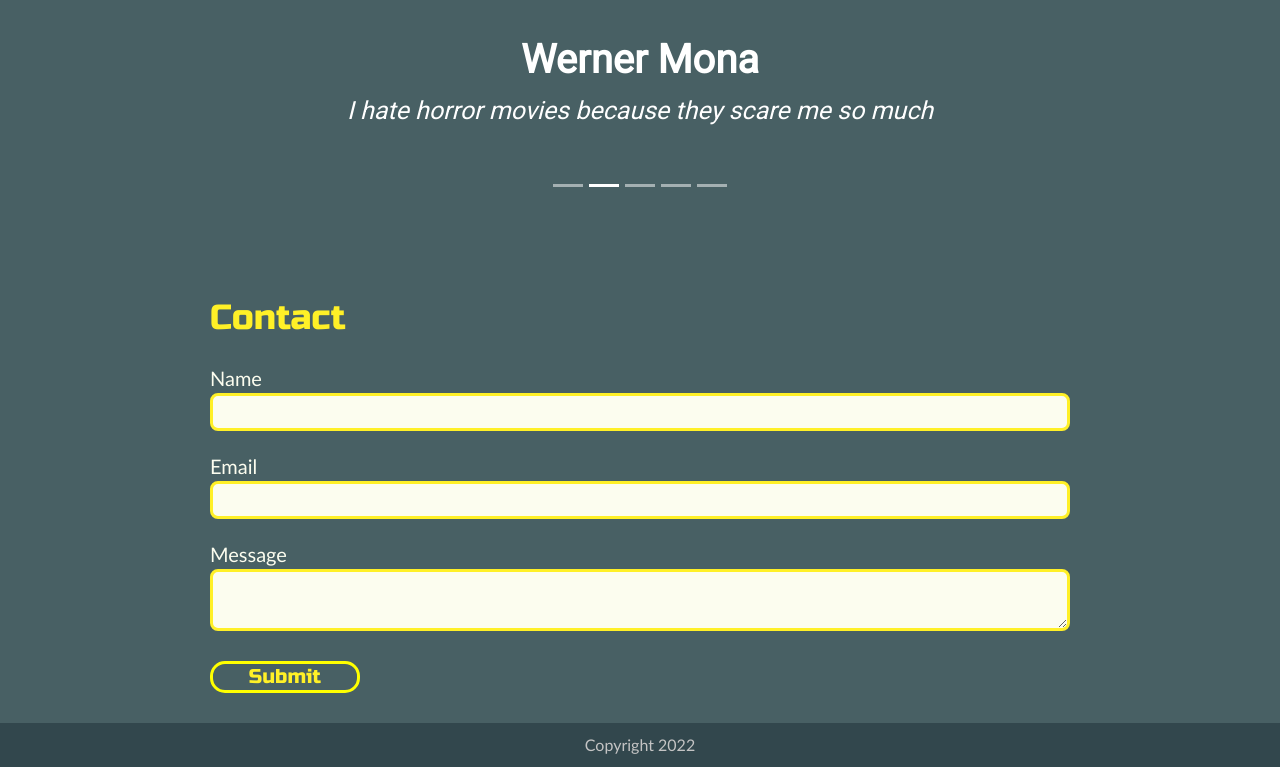
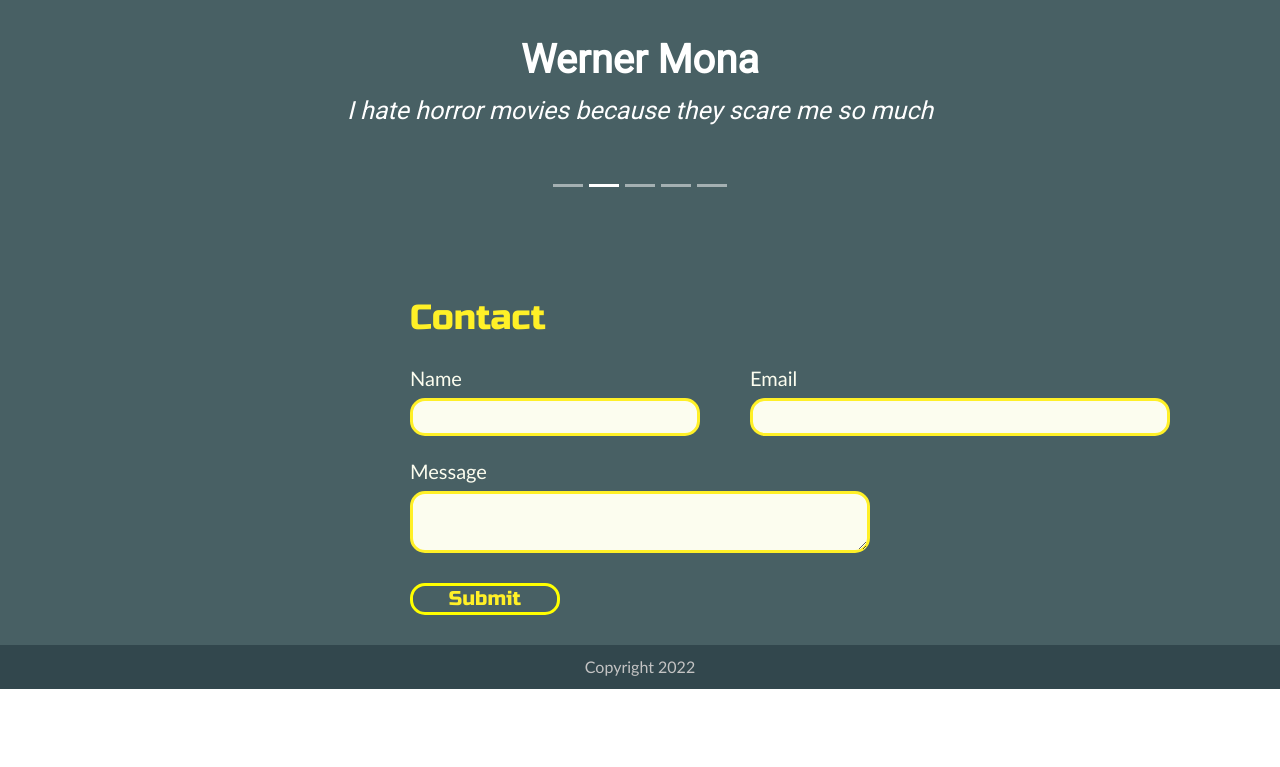
Before and after one commit to ComicScrip/lyon-react-mars22-p2g3, a React (Create React App) app: page /about in a window 1280 px wide. Shown: the part 595-1362 px from the top of the page. After the commit the page ends 1284 px from the top, so only its background shows below. Built offline with nearby package versions, Linux system fonts and the light colour scheme.

Commit message:
responsive contact form

```diff
--- a/src/Css/About.css
+++ b/src/Css/About.css
@@ -53,23 +53,32 @@
   margin: 20px;
 }
 
-.input_form {
+.input_form_name {
   border-radius: 8px;
   margin-bottom: 20px;
   padding: 4px;
   background: #fcfdef;
   border: 3px solid #fff027;
   box-sizing: border-box;
-  border-radius: 8px;
+  border-radius: 15px;
 }
 
-.message_form {
+.input_form_email {
   border-radius: 8px;
+  margin-bottom: 20px;
   padding: 4px;
   background: #fcfdef;
   border: 3px solid #fff027;
   box-sizing: border-box;
-  border-radius: 8px;
+  border-radius: 15px;
+}
+
+.message_form {
+  padding: 4px;
+  background: #fcfdef;
+  border: 3px solid #fff027;
+  box-sizing: border-box;
+  border-radius: 15px;
 }
 
 .submit_form {
@@ -91,21 +100,40 @@
 
 .label_form {
   color: #fcfdef;
+  margin-bottom: 5px;
+}
+
+.name_desk {
+  display: flex;
+  flex-direction: column;
+}
+.email_desk {
+  display: flex;
+  flex-direction: column;
 }
 
 @media screen and (min-width: 700px) {
   .form {
-    margin: 0 200px;
+    margin: 0 400px;
   }
 
   .title_form {
     margin: 500px 0 20px 0;
     font-size: 35px;
-    margin: 20px 200px;
+    margin: 20px 400px;
   }
 
-  .input_form {
+  .input_form_name {
     margin: 0 0 10px 0;
+    width: 290px;
+  }
+  .input_form_email {
+    margin: 0 0 10px 0;
+    width: 420px;
+  }
+
+  .email_desk {
+    margin: 0 0 0 50px;
   }
 
   .message_form {
@@ -121,4 +149,8 @@
     margin-top: 10px;
     font-size: 20px;
   }
+  .info_form {
+    display: flex;
+    justify-content: space-between;
+  }
 }
--- a/src/routes/About.js
+++ b/src/routes/About.js
@@ -36,14 +36,20 @@ function About() {
       <Caroussel />
       <h2 className="title_form">Contact</h2>
       <form ref={form} className="form" onSubmit={sendEmail}>
+        <div className="info_form">
+          <div className="name_desk">
             <label htmlFor="name" className="label_form">
               Name
             </label>
-        <input type="text" name="name" className="input_form" />
+            <input type="text" name="name" className="input_form_name" />
+          </div>
+          <div className="email_desk">
             <label htmlFor="email" className="label_form">
               Email
             </label>
-        <input type="email" name="email" className="input_form" />
+            <input type="email" name="email" className="input_form_email" />
+          </div>
+        </div>
         <label htmlFor="message" className="label_form">
           Message
         </label>
```
Lines whose indentation alone changed are shown as unchanged.
